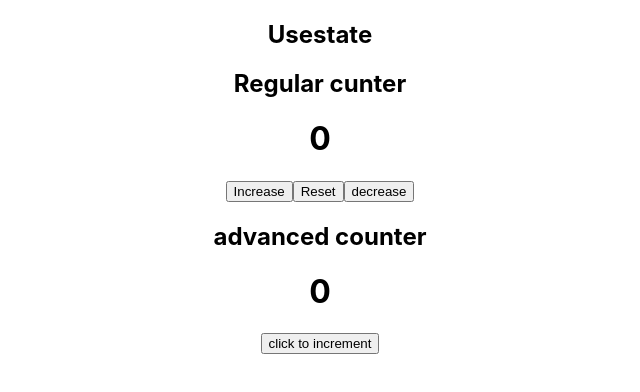
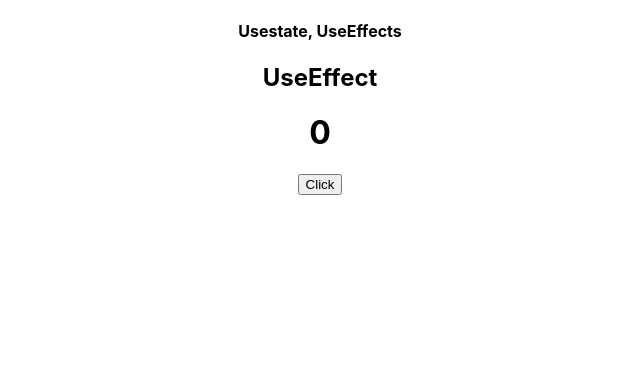
Before and after one commit to yussifm/React-tutorials, a React (Create React App) app: page / in a window 1280 px wide. Shown: the top 392 px of the page, without its empty margins (320-960 px from the left). Built offline with nearby package versions, Linux system fonts and the light colour scheme.

Commit message:
UseEffect

```diff
--- a/src/App.js
+++ b/src/App.js
@@ -1,12 +1,13 @@
 import './App.css';
-import UseStateCunter from './usestate/UseStateCunter';
+import Useeffect1 from './useEffect/Useeffect1';
 
 function App() {
 
+
   return (
     <div className="App">
-      <h2>Usestate</h2>
-     <UseStateCunter />
+      <h4>Usestate, UseEffects</h4>
+     <Useeffect1 />
     </div>
   );
 }
--- /dev/null
+++ b/src/useEffect/Useeffect1.js
@@ -0,0 +1,25 @@
+import React, { useEffect, useState } from 'react'
+
+
+// Runs after every re-render
+const Useeffect1 = () => {
+    const [value, setValue] = useState(0);
+
+    useEffect(() => {
+        if (value >= 2) {
+            document.title = `New title update ${value}`;
+        }
+
+    })
+
+    return (
+        <>
+            <h2>UseEffect</h2>
+            <h1>{value}</h1>
+            <button onClick={() => setValue(value +1)}>Click</button>
+
+        </>
+    )
+}
+
+export default Useeffect1
```
